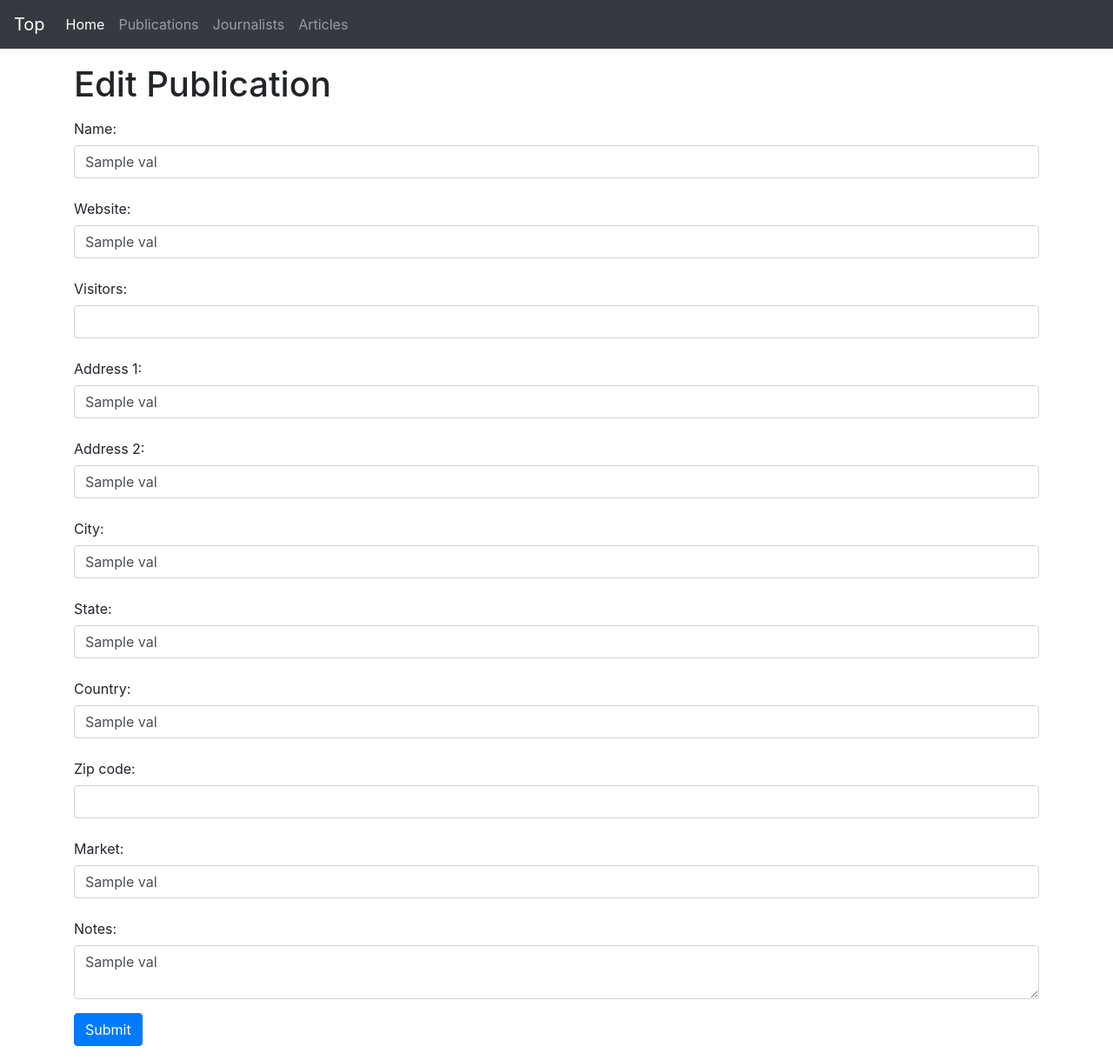
After one commit to apuleyo3/top_test, a Flask app: template templates/parts/pub_edit.html in a window 1280 px wide. The commit adds this page. Shown: the whole page at 87% size. Run offline with Flask 2, Linux system fonts and the light colour scheme; the template is opened without the code that fills it: most values are stand-ins (such as "Sample title", 1, 10 or a date in 2020); some libraries are stand-ins or nearby versions.

Commit message:
Everything working, edit needs more work

```diff
--- a/app.py
+++ b/app.py
@@ -27,28 +27,42 @@ def pubs():
     conn = pymysql.connect(host='172.17.0.3',port=int(3306), user='root', passwd='Xoco_137946', db='top_main')
     results = pd.read_sql_query("""SELECT * FROM publication""", conn)
     results.columns = ['id', 'Name', 'Web', 'Visitors', 'Address', 'Address 2', 'City', 'State', 'Zip code', 'Country', 'Market', 'Notes']
+    pub_id = results['id']
+    pub_name = results['Name']
+    pub_web = results['Web']
+    pub_visitors = results['Visitors']
+    pub_add = results['Address']
+    pub_add2 = results['Address 2']
+    pub_city = results['City']
+    pub_state = results['State']
+    pub_zip = results['Zip code']
+    pub_country = results['Country']
+    pub_market = results['Market']
+    pub_notes = results['Notes']
+
     if request.method == 'POST':
         name = request.form['name']
-        website = request.form['website']
-        visitors = 34
-        address1 = request.form['address1']
-        address2 = request.form['address2']
-        city = request.form['city']
-        country = request.form['country']
-        state = request.form['state']
-        zipcode = request.form['zip-code']
-        market = request.form['market']
-        notes = request.form['notes']
+        website = request.form['website'] or "None"
+        visitors = request.form['visitor'] or 0
+        address1 = request.form['address1'] or "None"
+        address2 = request.form['address2'] or "None"
+        city = request.form['city'] or "None"
+        country = request.form['country'] or "None"
+        state = request.form['state'] or "None"
+        zipcode = request.form['zip-code'] or "None"
+        market = request.form['market'] or "None"
+        notes = request.form['notes'] or "None"
         pb = "INSERT INTO publication (`name`, `website`, `unique_visitors_per_month`, `address_1`, `address_2`, `city`, `state`,  `country`, `zip_code`, `media_market`, `notes`) VALUES ("
         query = pb + "'" + str(name) + "','" + str(website) + "'," + str(visitors) + ",'" + str(address1) + "','" + str(address2) + "','" + str(city) + "','" + str(state) + "','" + str(country) + "'," + str(zipcode) + ",'" + str(market) + "','" + str(notes) + "')"
         cur = mysql.connection.cursor()
         cur.execute(query)
-        data = cur.fetchall()
+        #data = cur.fetchall()
         mysql.connection.commit()
         cur.close()
-        return render_template("table.html", title="Publications", results=results.to_html(classes="table"), action="publications", message='Success!')
+        return redirect('/publications')
     else:
-        return render_template("table.html", title="Publications", results=results.to_html(classes="table"), action="publications")
+        return render_template("table.html", title="Publications", action="publications", \
+             table=zip(pub_id, pub_name, pub_web, pub_visitors, pub_add, pub_add2, pub_city, pub_state, pub_zip, pub_country, pub_market, pub_notes))
 
 @app.route("/journalists", methods=['GET', 'POST'])
 def journal():
@@ -69,15 +83,17 @@ def journal():
         query = jn + fname + "," + lname + "," + email + "," + str(phone) + "," + lang + "," + title + "," + linkedin + "," + twitter + "," + notes + "," + pub + ")"
         cur = mysql.connection.cursor()
         cur.execute(query)
-        data = cur.fetchall()
+        #data = cur.fetchall()
         mysql.connection.commit()
         cur.close()
-        return render_template("table.html", title="Publications", results=results.to_html(classes="table"), action="publications", message='Success!')
+        return redirect("/journalists")
     else:
+
         ops = pd.read_sql_query("""SELECT id, name FROM publication""", conn)
         ids = ops['id']
         nms = ops['name']
-        return render_template("table.html", title="Journalists", results=results.to_html(classes="table"), action="journalists", iter=zip(ids, nms))
+        return render_template("table.html", title="Journalists",  action="journalists", iter=zip(ids, nms), \
+             table=zip(results['id'], results['first_name'], results['last_name'], results['email'], results['phone_number'], results['language_spoken'], results['title'], results['linkedin'], results['twitter'], results['notes'], results['publication_id']))
 
 @app.route("/articles", methods=['GET', 'POST'])
 def arts():
@@ -85,12 +101,115 @@ def arts():
     results = pd.read_sql_query("""SELECT * FROM article""", conn)
 
     if request.method == 'POST':
-        return 'Hello'
+        name = "'" + request.form['name'] + "'" or "None"
+        title = "'" + request.form['title'] + "'" or "None"
+        subject = "'" + request.form['subject'] + "'" or "None"
+        publish = request.form['publish'] or "None"
+        jrn = request.form['journalist'] or 0
+
+        qr = "SELECT `publication_id` FROM `journalist` WHERE `id` = " + request.form['journalist']
+        pb = pd.read_sql_query(qr, conn)
+        pb = list(pb.values)
+        npb = str(pb[0][0])
+
+        publish = "'" + publish.replace('/', '-') +  " 00:00:00" + "'"
+
+        art = "INSERT INTO article (`name`, `title`, `subject`, `publish_time`, `publication_id`, `journalist_id`) VALUES ("
+        query = art + name + "," + title + "," + subject + "," + publish + "," + npb + "," + str(jrn) + ")"
+        cur = mysql.connection.cursor()
+        cur.execute(query)
+        #data = cur.fetchall()
+        mysql.connection.commit()
+        cur.close()
+
+        return redirect("/articles")
     else:
-        ops = pd.read_sql_query("""SELECT id, name FROM journalist""", conn)
+        ops = pd.read_sql_query("""SELECT id, first_name, last_name FROM journalist""", conn)
+        ids = ops['id']
+        nms = ops['first_name']
+        lms = ops['last_name']
+
+        return render_template("table.html", title="Articles", action="articles", iter=zip(ids,nms,lms), \
+             table=zip(results['id'], results['name'], results['title'], results['subject'], results['publish_time'], results['publication_id'], results['journalist_id']))
+
+"""EDIT"""
+
+
+@app.route("/publication/edit", methods=['GET', 'POST'])
+def pub_edit():
+    if request.method == 'POST':
+        id = request.args['id']
+    if 'id' in request.args:
+        conn = pymysql.connect(host='172.17.0.3',port=int(3306), user='root', passwd='Xoco_137946', db='top_main')
+        query = "SELECT * FROM publication WHERE `id` =" + str(request.args['id'])
+        edt = pd.read_sql_query(query, conn)
+        edt.columns = ['id', 'Name', 'Web', 'Visitors', 'Address', 'Address 2', 'City', 'State', 'Zip code', 'Country', 'Market', 'Notes']
+        return render_template('parts/pub_edit.html', action="publications", val=edt.values)
+    else:
+        return redirect('/publications')
+
+@app.route("/journalist/edit", methods=['GET', 'POST'])
+def jrn_edit():
+
+    if 'id' in request.args:
+        conn = pymysql.connect(host='172.17.0.3',port=int(3306), user='root', passwd='Xoco_137946', db='top_main')
+        query = "SELECT * FROM journalist WHERE `id` =" + str(request.args['id'])
+        edt = pd.read_sql_query(query, conn)
+
+        ops = pd.read_sql_query("""SELECT id, name FROM publication""", conn)
         ids = ops['id']
         nms = ops['name']
 
-        return render_template("table.html", title="Articles", results=results.to_html(classes="table"), action="articles", iter=zip(ids,nms))
+        return render_template('parts/jrn_edit.html', val=edt.values, action="journalists", iter=zip(ids, nms))
+    else:
+        return redirect('/journalists')
+
+@app.route("/article/edit", methods=['GET', 'POST'])
+def art_edit():
+    if 'id' in request.args:
+        conn = pymysql.connect(host='172.17.0.3',port=int(3306), user='root', passwd='Xoco_137946', db='top_main')
+        query = "SELECT * FROM article WHERE `id` =" + str(request.args['id'])
+        edt = pd.read_sql_query(query, conn)
+
+        ops = pd.read_sql_query("""SELECT id, first_name, last_name FROM journalist""", conn)
+        ids = ops['id']
+        nms = ops['first_name']
+        lms = ops['last_name']
+
+        return render_template('parts/art_edit.html', val=edt.values, action="articles", iter=zip(ids, nms, lms))
+    else:
+        return redirect('/journalists')
+
+"""DELETE"""
+
+@app.route("/article/delete", methods=['GET'])
+def del_art():
+    if 'id' in request.args:
+        query = "DELETE FROM article WHERE `id` =" + str(request.args['id'])
+        cur = mysql.connection.cursor()
+        cur.execute(query)
+        mysql.connection.commit()
+        cur.close()
+        return redirect('/articles')
+
+@app.route("/journalist/delete", methods=['GET'])
+def del_jrn():
+    if 'id' in request.args:
+        query = "DELETE FROM journalist WHERE `id` =" + str(request.args['id'])
+        cur = mysql.connection.cursor()
+        cur.execute(query)
+        mysql.connection.commit()
+        cur.close()
+        return redirect('/journalists')
+
+@app.route("/publication/delete", methods=['GET'])
+def del_pub():
+    if 'id' in request.args:
+        query = "DELETE FROM publication WHERE `id` =" + str(request.args['id'])
+        cur = mysql.connection.cursor()
+        cur.execute(query)
+        mysql.connection.commit()
+        cur.close()
+        return redirect('/publications')
 
 app.run(host='0.0.0.0', port=80)
--- a/templates/header.html
+++ b/templates/header.html
@@ -2,3 +2,6 @@
 <link rel="stylesheet" href="https://stackpath.bootstrapcdn.com/bootstrap/4.5.2/css/bootstrap.min.css" integrity="sha384-JcKb8q3iqJ61gNV9KGb8thSsNjpSL0n8PARn9HuZOnIxN0hoP+VmmDGMN5t9UJ0Z" crossorigin="anonymous">
 <script src="https://stackpath.bootstrapcdn.com/bootstrap/4.5.2/js/bootstrap.min.js" integrity="sha384-B4gt1jrGC7Jh4AgTPSdUtOBvfO8shuf57BaghqFfPlYxofvL8/KUEfYiJOMMV+rV" crossorigin="anonymous"></script>
 <script src="https://cdnjs.cloudflare.com/ajax/libs/datepicker/1.0.9/datepicker.min.js" crossorigin="anonymous"></script>
+<script src="https://code.jquery.com/ui/1.12.1/jquery-ui.min.js" integrity="sha256-VazP97ZCwtekAsvgPBSUwPFKdrwD3unUfSGVYrahUqU=" crossorigin="anonymous"></script>
+<link rel="stylesheet" href="https://cdnjs.cloudflare.com/ajax/libs/datepicker/1.0.9/datepicker.min.css" integrity="sha512-Yog+zkte66L91S9y4tcyhCpjvzKjlBxNLW38pm9K2ukBtPN55LKl3dyGvb7ylCFmn/kFKNzN9KbnGPOnHGHxbw==" crossorigin="anonymous" />
+<link rel="stylesheet" href="https://cdnjs.cloudflare.com/ajax/libs/jqueryui/1.12.1/jquery-ui.min.css" integrity="sha512-aOG0c6nPNzGk+5zjwyJaoRUgCdOrfSDhmMID2u4+OIslr0GjpLKo7Xm0Ao3xmpM4T8AmIouRkqwj1nrdVsLKEQ==" crossorigin="anonymous" />
--- /dev/null
+++ b/templates/parts/pub_edit.html
@@ -0,0 +1,60 @@
+<!DOCTYPE html>
+<html>
+    <head>
+        <title>{{title}}</title>
+        {% include 'header.html' %}
+    </head>
+    <body>
+        {% include 'nav.html' %}
+        <div class="container py-3">
+          <h1>Edit Publication</h1>
+        <form method="POST" action="/{{ action }}">
+            <div class="form-group">
+              <label for="name"  class="col-form-label">Name:</label>
+              <input type="text" name="name" class="form-control" id="name" value="{{ val[0][1] }}">
+            </div>
+            <div class="form-group">
+              <label for="website"  class="col-form-label">Website:</label>
+              <input type="text" name="website" class="form-control" id="website" value="{{ val[0][2] }}">
+            </div>
+            <div class="form-group">
+              <label for="visitor"  class="col-form-label">Visitors:</label>
+              <input type="number" name="visitor" class="form-control" id="visitor" value="{{ val[0][3] }}">
+            </div>
+            <div class="form-group">
+              <label for="address1"  class="col-form-label">Address 1:</label>
+              <input type="text" name="address1" class="form-control" id="address-1-text" value="{{ val[0][4] }}">
+            </div>
+            <div class="form-group">
+              <label for="address2"  class="col-form-label">Address 2:</label>
+              <input type="text" name="address2" class="form-control" id="address-2-text" value="{{ val[0][5] }}">
+            </div>
+            <div class="form-group">
+              <label for="city" class="col-form-label">City:</label>
+              <input type="text"  name="city" class="form-control" id="city-text" value="{{ val[0][6] }}">
+            </div>
+            <div class="form-group">
+              <label for="state" class="col-form-label">State:</label>
+              <input type="text"  name="state" class="form-control" id="state-text" value="{{ val[0][7] }}">
+            </div>
+            <div class="form-group">
+              <label for="coutry"  class="col-form-label">Country:</label>
+              <input type="text" name="country" class="form-control" id="country-text" value="{{ val[0][8] }}">
+            </div>
+            <div class="form-group">
+              <label for="zip-code" class="col-form-label">Zip code:</label>
+              <input type="number" name="zip-code" class="form-control" id="zip-code-text" value="{{ val[0][9] }}">
+            </div>
+            <div class="form-group">
+              <label for="market" class="col-form-label">Market:</label>
+              <input type="text" name="market" class="form-control" id="market-text" value="{{ val[0][10] }}">
+            </div>
+            <div class="form-group">
+              <label for="notes" class="col-form-label">Notes:</label>
+              <textarea name="notes" class="form-control" id="notes-text" >{{ val[0][11] }}</textarea>
+            </div>
+            <input class="btn btn-primary" id="submit" name="submit" type="submit" value="Submit">
+          </form>
+        </div>
+    </body>
+</html>
--- a/templates/publications.html
+++ b/templates/publications.html
@@ -16,6 +16,10 @@
           <div class="form-group">
             <label for="website"  class="col-form-label">Website:</label>
             <input type="text" name="website" class="form-control" id="website">
+          </div>
+          <div class="form-group">
+            <label for="visitor"  class="col-form-label">Visitors:</label>
+            <input type="text" name="visitor" class="form-control" id="visitor">
           </div>
           <div class="form-group">
             <label for="address1"  class="col-form-label">Address 1:</label>
```
Also changed, not shown: templates/articles.html (+2 -6 lines), templates/parts/art_edit.html (added, +49 -0 lines), templates/parts/art_results.html (added, +8 -0 lines), templates/parts/jrn_edit.html (added, +64 -0 lines), templates/parts/jrn_results.html (added, +9 -0 lines), templates/parts/pub_results.html (added, +10 -0 lines), templates/table.html (+13 -3 lines).
